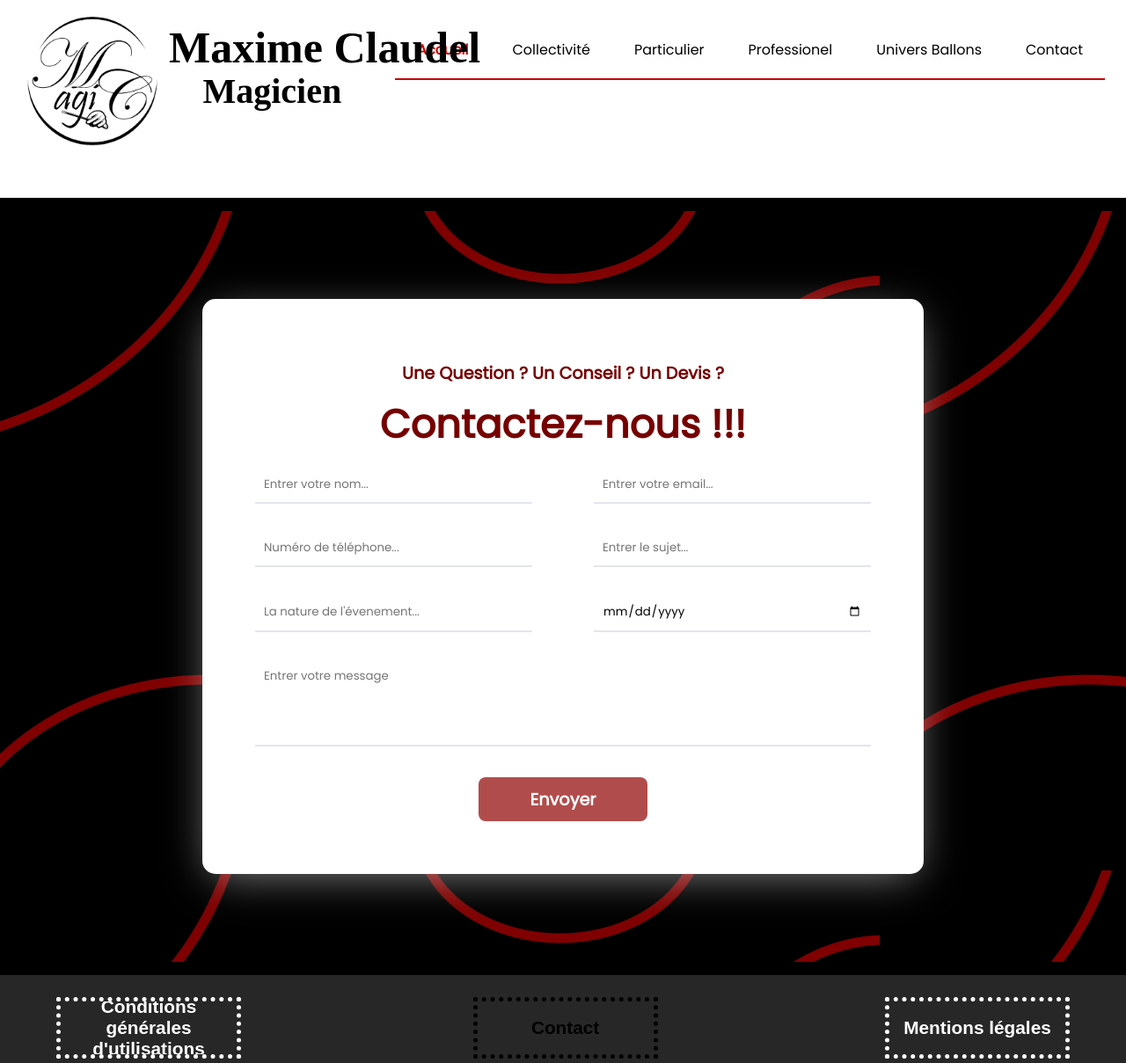
After one commit to mcmagic54/mcmagic54, a PHP site: page /Pages/contact.php in a window 1280 px wide. The commit adds this page. Shown: the whole page at 88% size. Run offline with PHP 8.4, Linux system fonts and the light colour scheme.

Commit message:
Add Contact.php

```diff
--- a/private_html/php/elements.php
+++ b/private_html/php/elements.php
@@ -1,7 +1,15 @@
 <?php
 
-function page_header($page_title)
+function page_header($page_title, $css = array())
 {
+    $css = array_merge(
+        array(
+            "mise_en_page.css",
+            "styles.css",
+            "nav.css",
+            "responsive.css",
+        ),
+        $css);
     ?>
     <!DOCTYPE html>
     <html lang="fr">
@@ -9,10 +17,11 @@ function page_header($page_title)
         <meta charset="UTF-8">
         <meta http-equiv="X-UA-Compatible" content="IE=edge">
         <meta name="viewport" content="width=device-width, initial-scale=1.0">
-        <link rel="stylesheet" type="text/css" href="/CSS/mise_en_page.css">
-        <link rel="stylesheet" type="text/css" href="/CSS/styles.css">
-        <link rel="stylesheet" type="text/css" href="/CSS/nav.css">
-        <link rel="stylesheet" type="text/css" href="/CSS/responsive.css">
+        <?php
+            foreach ($css as $value) {
+                echo '<link rel="stylesheet" type="text/css" href="/css/'. $value .'">';
+            }
+        ?>
         <title>MCmagic | <?php echo $page_title; ?></title>
         <link rel="apple-touch-icon" sizes="180x180" href="/Image/Favicon/apple-touch-icon.png">
         <link rel="icon" type="image/png" sizes="32x32" href="/Image/Favicon/favicon-32x32.png">
@@ -96,12 +105,12 @@ function page_header($page_title)
                         </ul>
                     </li>
                     <li>
-                        <a href="../HTML/Contact.html" title="Contact">Contact</a>
+                        <a href="/Pages/Contact.php" title="Contact">Contact</a>
                     </li>
                     <!--Logo Animée-->
             </div>
-            <img src="../Image/Logo.png" width="150" height="150" class="imagelogo">
-            <img src="../Image/menu-btn.png" alt="menu hamburger" class="menu-hamburger">
+            <img src="/Image/Logo.png" width="150" height="150" class="imagelogo">
+            <img src="/Image/menu-btn.png" alt="menu hamburger" class="menu-hamburger">
             <h1 class="Max">Maxime Claudel</h1>
             <h2 class="Mag">Magicien</h2>
         </nav>
@@ -120,11 +129,11 @@ function page_footer()
                 <a href="/HTML/cgu.html">Conditions générales d'utilisations</a>
             </article>
             <article class="boutoncontacte">
-                <a href="/HTML/Contact.html">Contact</a>
+                <a href="/Pages/Contact.php">Contact</a>
             </article>
         </footer>
-        <script src="../js/script.js"></script>
-        <script src="../js/burger.js"></script>
+        <script src="/js/script.js"></script>
+        <script src="/js/burger.js"></script>
     </body>
     </html>
     <?php
--- /dev/null
+++ b/public_html/Pages/contact.php
@@ -0,0 +1,23 @@
+<?php
+include("../../private_html/php/elements.php");
+page_header("Contact", array("formulaire.css"));
+?>
+<section id="contact">
+    <div class="container">
+        <div class="title">
+            <h6>Une Question ? Un Conseil ? Un Devis ?</h6>
+            <h3> Contactez-nous !!!</h3>
+        </div>
+        <form action="../php/traitement.php" method="post">
+            <input type="text" name="name" placeholder="Entrer votre nom..." required class="nom-famille">
+            <input type="email" name="email" placeholder="Entrer votre email..." required class="email">
+            <input type="tel" name="telephone" placeholder="Numéro de téléphone..." required class="num">
+            <input type="text" name="sujet" placeholder="Entrer le sujet..." required class="subject">
+            <input type="text" name="nature" placeholder="La nature de l'évenement..." required class="nature">
+            <input name="date" type="date" required class="date">
+            <textarea class="message" name="message" placeholder="Entrer votre message"></textarea>
+            <button class="submit-btn" type="submit">Envoyer</button>
+        </form>
+    </div>
+</section>
+<?php page_footer(); ?>
```
Also changed, not shown: Readme.md.
